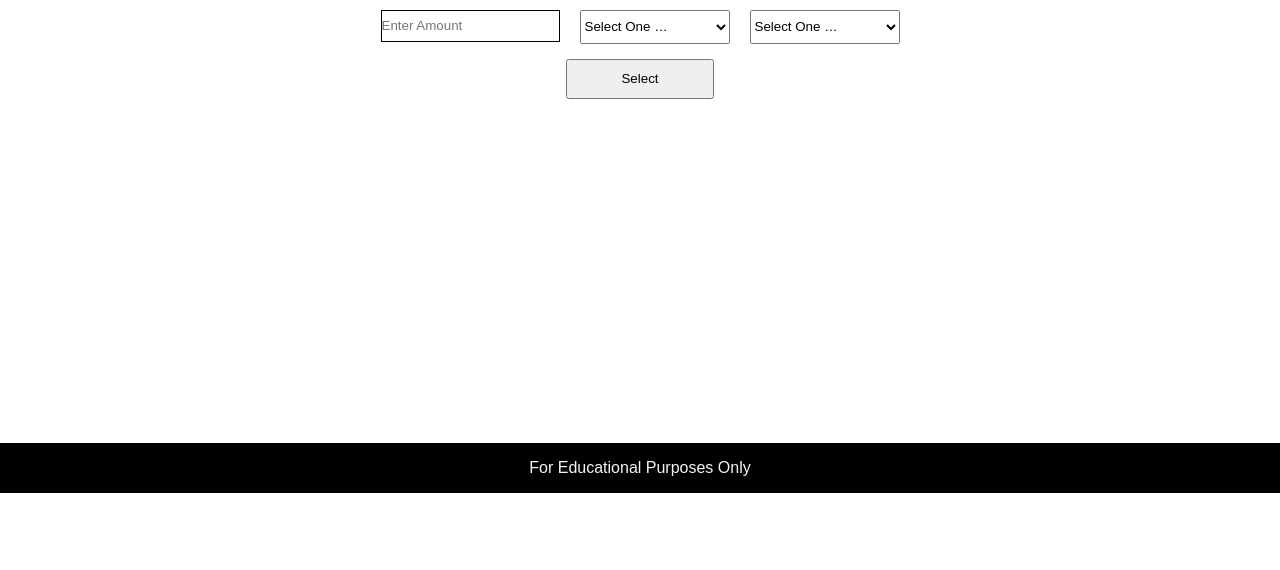
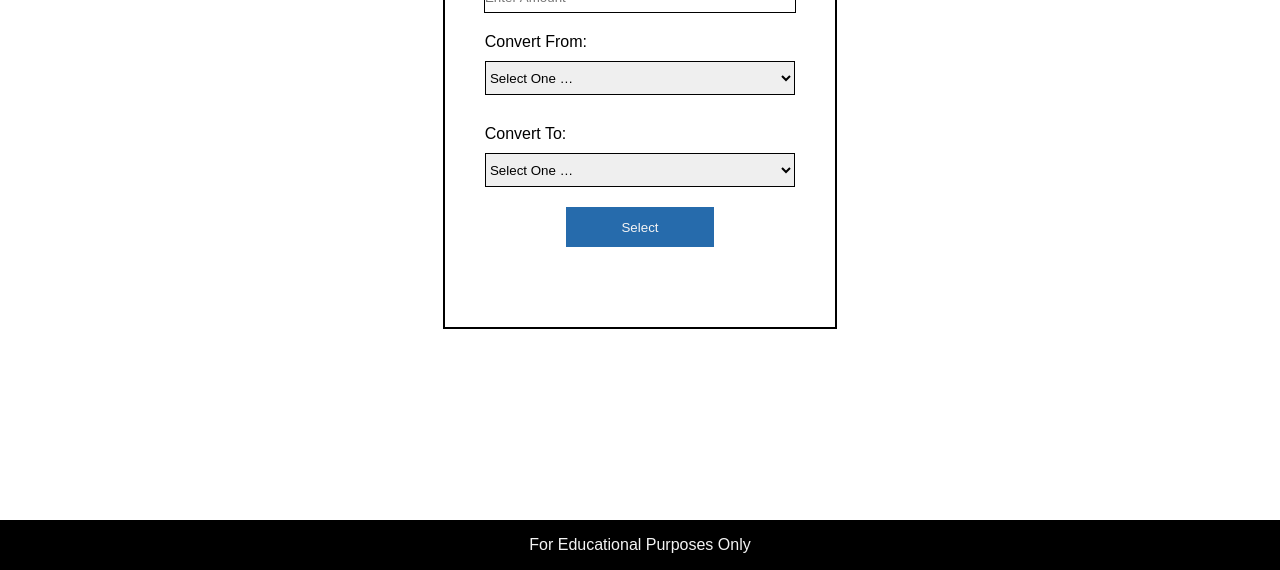
Before and after one commit to lowe25/Currency-Converter, a plain HTML site: page index.html in a window 1280 px wide. Shown: the part 357-927 px from the top of the page. Before the commit the page ends 850 px from the top, so only its background shows below. Drawn offline with Linux system fonts and the light colour scheme.

Commit message:
Updated Design

```diff
--- a/index.html
+++ b/index.html
@@ -14,10 +14,16 @@
 		<div class="main">
 			<h1>Currency Converter</h1>
 			<div class="cbo-group">
+				<div class="con1">
+					<p>Enter Value:</p>
+				</div>
 				<div class="txt-form">
-					<input type="text" id="txt-amount" oninput="" placeholder="Enter Amount">
+					<input type="number" id="txt-amount" placeholder="Enter Amount">
 				</div>
 				<div class="group1">
+					<div class="con">
+						<p>Convert From:</p>
+					</div>
 					<select id="cbo-from">
 						<option value="">Select One …</option>
 						<option value="USD">USD</option>
@@ -75,6 +81,9 @@
 					</select>
 				</div>
 				<div class="group2">
+					<div class="con">
+						<p>Convert To:</p>
+					</div>
 					<select id="cbo-to">
 						<option value="">Select One …</option>
 						<option value="USD">USD</option>
@@ -144,8 +153,6 @@
 	<footer>
 		<p>For Educational Purposes Only</p>
 	</footer>
-
 	<script src="js/index.js"></script>
 </body>
-
 </html>
--- a/js/index.js
+++ b/js/index.js
@@ -7,9 +7,7 @@ var cboTo = document.getElementById("cbo-to");
 var btn = document.getElementById("btn-select");
 var from;
 var to;
-var totAmount;
-var valueFrom;
-var valueFrom2;
+
 
 cboFrom.addEventListener("change", (event) => {
   from = event.target.value;
@@ -39,13 +37,7 @@ function cboCurrency(currency) {
   let fromRate = currency.rates[from];
   let toRate = currency.rates[to];
   var fixed;
-
   total = (toRate / fromRate) * search;
   fixed = total.toFixed(2);
-  totAmount = (document.getElementById("totalAmount").innerHTML = fixed);
-  valueFrom = document.getElementById("fromVal").innerHTML;
-  valueFrom2 = document.getElementById("toVal").innerHTML;
-
-
-
+  totAmount = document.getElementById("totalAmount").innerHTML = fixed;
 }
--- a/sass/component/_buttons.scss
+++ b/sass/component/_buttons.scss
@@ -2,4 +2,7 @@
     height: 40px;
     width: 148px;
     cursor: pointer;
+    background-color:  #266bac;
+    color: #f4f4f4;
+    border: none;
 }
--- a/sass/component/_comboBox.scss
+++ b/sass/component/_comboBox.scss
@@ -1,4 +1,5 @@
 select{
     height: 34px;
-    width: 150px;
+    width: 310px;
+    border: 1px solid black;
 }
--- a/sass/component/_textBox.scss
+++ b/sass/component/_textBox.scss
@@ -1,4 +1,12 @@
-input[type="text"]{
+input::-webkit-outer-spin-button,
+input::-webkit-inner-spin-button {
+  -webkit-appearance: none;
+  margin: 0;
+}
+
+input[type="number"]{
     height: 30px;
+    width: 310px;
     border: 1px solid black;
+    -moz-appearance: textfield;
 }
--- a/sass/layout/_homepage.scss
+++ b/sass/layout/_homepage.scss
@@ -1,23 +1,31 @@
 .container{
-    height: 100vh;
-    display: grid;
-    justify-content: center;
+    min-height: 877px;
+    @include flex;
     align-items: center;
     h1{
         text-align: center;
         padding:25px;
     }
 }
-.cbo-group{
-    @include flex;
-
-    gap: 20px;
+.main{
+    text-align: center;
+    padding: 20px;
+    border: 2px solid black;
+    .cbo-group{
+        .group1,
+        .group2{
+            padding: 10px;
+        }
+        .con{
+            display: flex;
+            padding: 10px;
+        }
+        .con1{
+            display: flex;
+            padding: 10px 20px;
+        }
+    }
+    .btn-group{
+        padding: 10px;
+    }
 }
-.txt-form{
-  @include flex;
-    gap: 15px;
-}
-.btn-group{
-    @include flex;
-    padding: 15px;
-}
--- a/sass/style.scss
+++ b/sass/style.scss
@@ -6,5 +6,4 @@
 @import '../sass/component/textBox';
 @import '../sass/component/buttons';
 
-@import '../sass/layout/navbar';
 @import '../sass/layout/footer';
```
Also changed, not shown: css/style.css, 1 other file.
